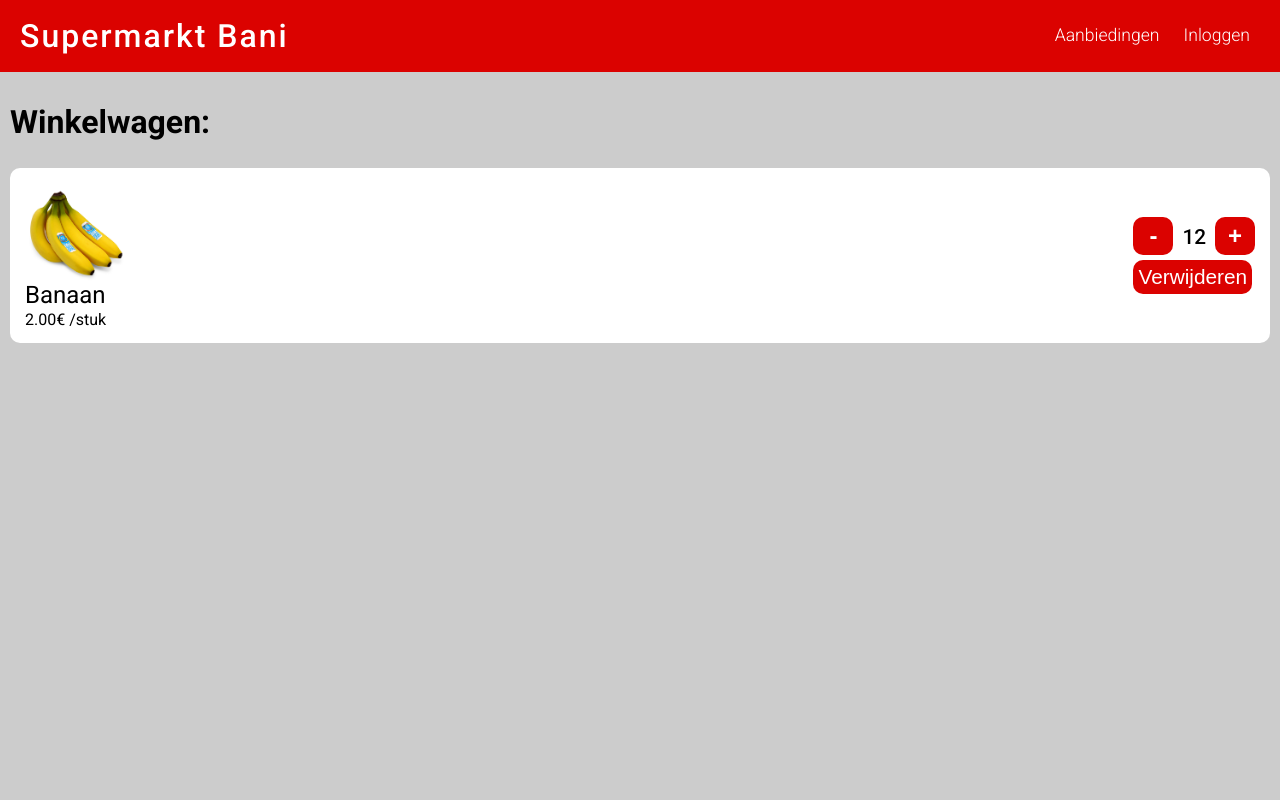
After one commit to FinnPaes/Supermarkt-Bani, a PHP site: page /winkelwagen.php in a window 1280 px wide. The commit adds this page. Run offline with PHP 8.4, Linux system fonts and the light colour scheme; some libraries are stand-ins or nearby versions.

Commit message:
Winkelwagen pagina layout
Layout voor de winkelwagen pagina, moet nog gelinked worden met database.

```diff
--- a/assets/styles/style.css
+++ b/assets/styles/style.css
@@ -311,6 +311,74 @@ nav .nav-container a:hover {
     opacity: .7;
 }
 
+/* Winkelwagen */
+
+.winkelwagen-titel {
+    font-size: 2rem;
+    font-weight: 700;
+    margin-bottom: 30px;
+}
+
+.winkelwagen-product-wrapper {
+    width: 100%;
+    display: flex;
+    justify-content: space-between;
+    align-items: center;
+    background-color: var(--wit);
+    padding: 15px;
+    border-radius: 10px;
+    margin: auto;
+    margin-top: 15px;
+    margin-bottom: 15px;
+}
+
+.winkelwagen-product-container img {
+    width: 100px;
+}
+
+.winkelwagen-product-container h1 {
+    font-size: 1.5rem;
+    margin-bottom: 5px;
+}
+
+.winkelwagen-product-container a {
+    text-decoration: none;
+}
+
+.winkelwagen-aantalknop {
+    outline: none;
+    border: none;
+    background-color: var(--rood);
+    font-size: 1.5rem;
+    font-weight: 700;
+    color: var(--wit);
+    width: 40px;
+    padding: 5px;
+    border-radius: 10px;
+    cursor: pointer;
+}
+
+.winkelwagen-aantal {
+    display: inline;
+    text-align: center;
+    font-size: 1.3rem;
+    font-weight: 500;
+    margin: 5px;
+}
+
+.winkelwagen-verwijderen {
+    border: none;
+    outline: none;
+    background-color: var(--rood);
+    font-size: 1.3rem;
+    font-weight: 500;
+    padding: 5px;
+    border-radius: 10px;
+    color: var(--wit);
+    margin-top: 5px;
+    cursor: pointer;
+}
+
 /* 404 error pagina */
 
 .error-404 {
--- a/includes/nav.php
+++ b/includes/nav.php
@@ -23,7 +23,7 @@ if(empty($_SESSION["email"])) {
         <a href="#">Aanbiedingen</a>
         <a href="mijnaccount.php">Mijn Account</a>
         <a href="uitloggen.php">Uitloggen</a>
-        <a href="#"><i class="fas fa-shopping-cart"></i></a>
+        <a href="winkelwagen.php"><i class="fas fa-shopping-cart"></i></a>
     </div>
 </nav>
 <br><br><br><br><br><br>
--- /dev/null
+++ b/winkelwagen.php
@@ -0,0 +1,36 @@
+<html lang="en">
+<head>
+    <meta charset="UTF-8">
+    <meta name="viewport" content="width=device-width, initial-scale=1.0">
+    <title>Winkelwagen &mdash; Bani Supermarkt</title>
+    <link rel="stylesheet" type="text/css" href="assets/styles/style.css" />
+    <script src="https://kit.fontawesome.com/0724c1067d.js" crossorigin="anonymous"></script>
+</head>
+<body>
+<?php
+require_once("includes/nav.php");
+?>
+<main>
+
+<h1 class="winkelwagen-titel">Winkelwagen:</h1>
+
+<div class="winkelwagen-product-wrapper">
+    <div class="winkelwagen-product-container">
+        <img src="assets/images/producten/5f8eb69cb89886.36909379.jpg" />
+        <h1>Banaan</h1>
+        <p>2.00&euro; /stuk</p>
+    </div>
+    <div class="winkelwagen-product-container">
+        <form action="" method="POST">
+        <input type="submit" class="winkelwagen-aantalknop" value="-" name="min">
+        <p class="winkelwagen-aantal">12</p>
+        <input type="submit" class="winkelwagen-aantalknop" value="+" name="plus"><br>
+        <input type="submit" class="winkelwagen-verwijderen" value="Verwijderen" name="verwijderen">
+    </div>
+</div>
+
+
+
+</main>
+</body>
+</html>
```
